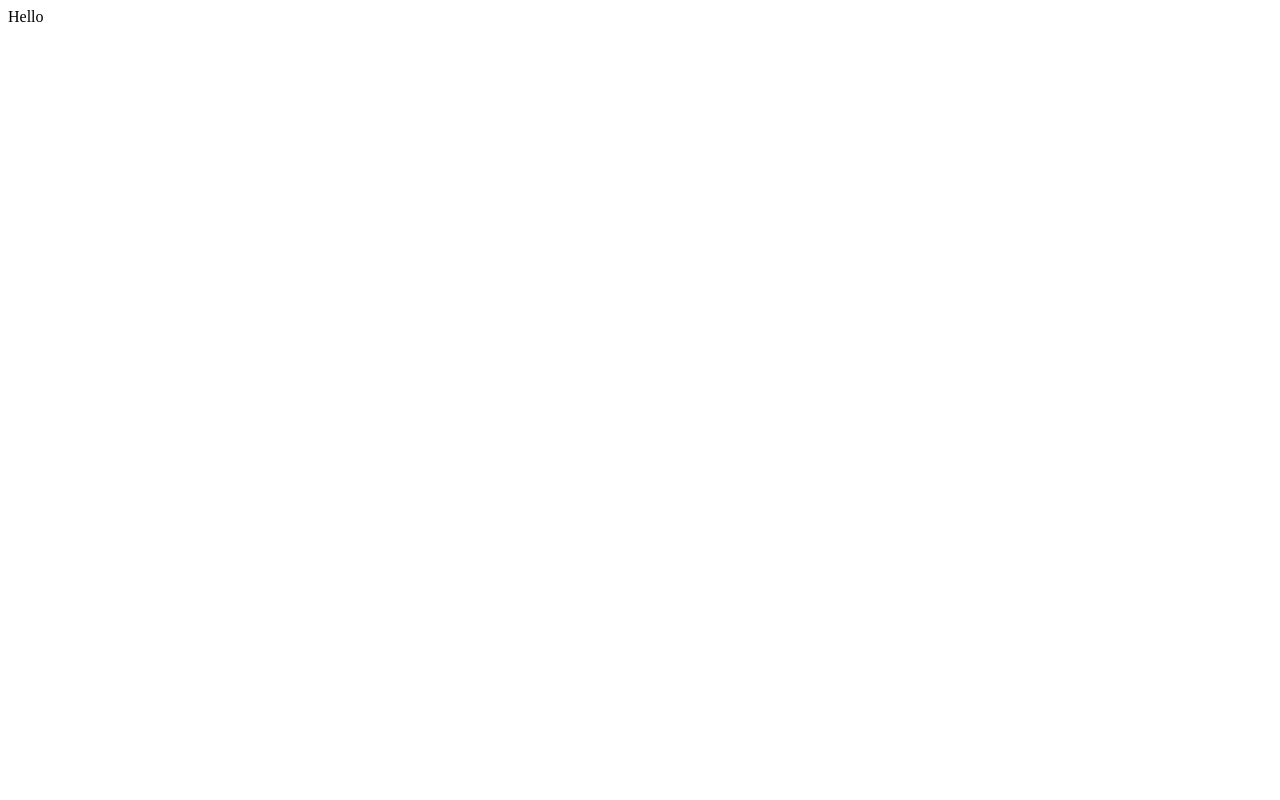
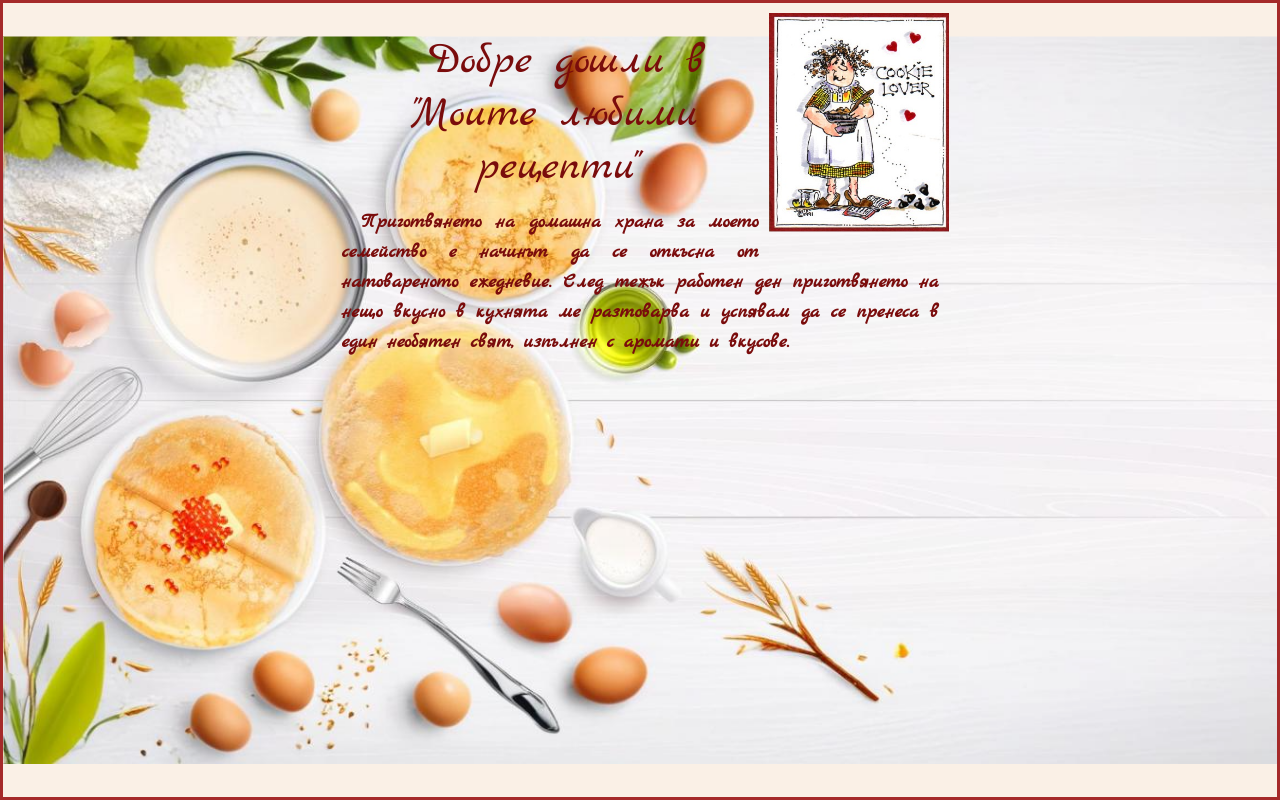
Before and after one commit to IrenaVaseva/CulinaryBlog, a plain HTML site: page pages/about.html in a window 1280 px wide. Drawn offline with Linux system fonts and the light colour scheme.

Commit message:
add about

```diff
--- a/pages/about.html
+++ b/pages/about.html
@@ -3,9 +3,23 @@
 <head>
     <meta charset="UTF-8">
     <meta name="viewport" content="width=device-width, initial-scale=1.0">
-    <title>Document</title>
-</head>
+    <title>About me</title>
+    <link rel="stylesheet" href="../styles/reset.css">
+    <link rel="stylesheet" href="../styles/typography.css">
+    <link rel="stylesheet" href="../styles/about.css"></head>
 <body>
-    Hello
+    <div class="bgAbout">
+        <div class="content">
+            <div class="media">
+                <img src="../images/Cooking_Lady_Card.jpg" alt="Cooking_Lady_Card.jpg">
+            </div>
+            <div class="info">
+                <h2>Добре дошли в "Моите любими рецепти"</h2>
+                <p>Приготвянето на домашна храна за моето семейство е начинът да се откъсна от натовареното ежедневие.
+                    След тежък работен ден приготвянето на нещо вкусно в кухнята ме разтоварва и успявам да се пренеса
+                    в един необятен свят, изпълнен с аромати и вкусове.</p>
+            </div>
+        </div>
+    </div>
 </body>
 </html>
--- /dev/null
+++ b/styles/about.css
@@ -0,0 +1,60 @@
+@font-face {
+    font-family: "Marck Script";
+    src: url("../fonts/MarckScript-Regular.ttf"), local("../fonts/MarckScript-Regular.ttf") format("ttf");
+}
+
+html {
+    font: 20px/1.5 "Marck Script";
+    font-weight: bold;
+    color: rgb(122, 12, 12);
+}
+
+/*--------------*/
+.bgAbout {
+    box-sizing: border-box;
+    background-color: rgb(250, 240, 230);
+    background-image: url("../images/background4.png");
+    background-size: contain;
+    background-repeat: no-repeat;
+    background-position: center center;
+    border: 3px solid brown;
+    min-height: 100vh;
+    text-align: center;
+    position: relative;
+}
+
+.content {
+    position: relative;
+    width: 50%;
+    margin: 0 auto;
+
+}
+
+.media {
+    float: inline-end;
+    margin: 0 auto;
+    text-align: justify;
+    width: 10em;
+    right: 10%;
+    padding: 0.5em;
+}
+
+.info {
+    padding: 1em;
+    text-align: justify;
+    text-indent: 1em;
+}
+
+.info>h2 {
+    text-align: center;
+}
+
+@media (max-width: 600px) {
+    html {
+        font-size: 14px;
+    }
+
+    .content {
+        width: 80%;
+    }
+}
--- a/styles/recipes.css
+++ b/styles/recipes.css
@@ -18,7 +18,7 @@
     display: inline-block;
     background-color: #fff;
     border: 0.4rem solid brown;
-    vertical-align: middle;
+    vertical-align: top;
     margin: 0.5rem;
     border-radius: 5px;
     box-shadow: 0 0 1em 0 rgba(0, 0, 0, 0.8);
@@ -29,7 +29,7 @@
     position: relative;
     margin: 0 auto;
     text-align: center;
-    /* height: 28em; */
+    height: 26em;
     /*border: 5px solid green;*/
 }
 
@@ -44,6 +44,7 @@
     text-align: center;
     margin: 0 auto;
     padding: 0.5em;
+    background: rgba(248, 248, 241, 0.8);
 }
 
 .content {
```
Also changed, not shown: images/Cooking_Lady_Card.jpg (added), images/meals/gyuvejde.jpg.
